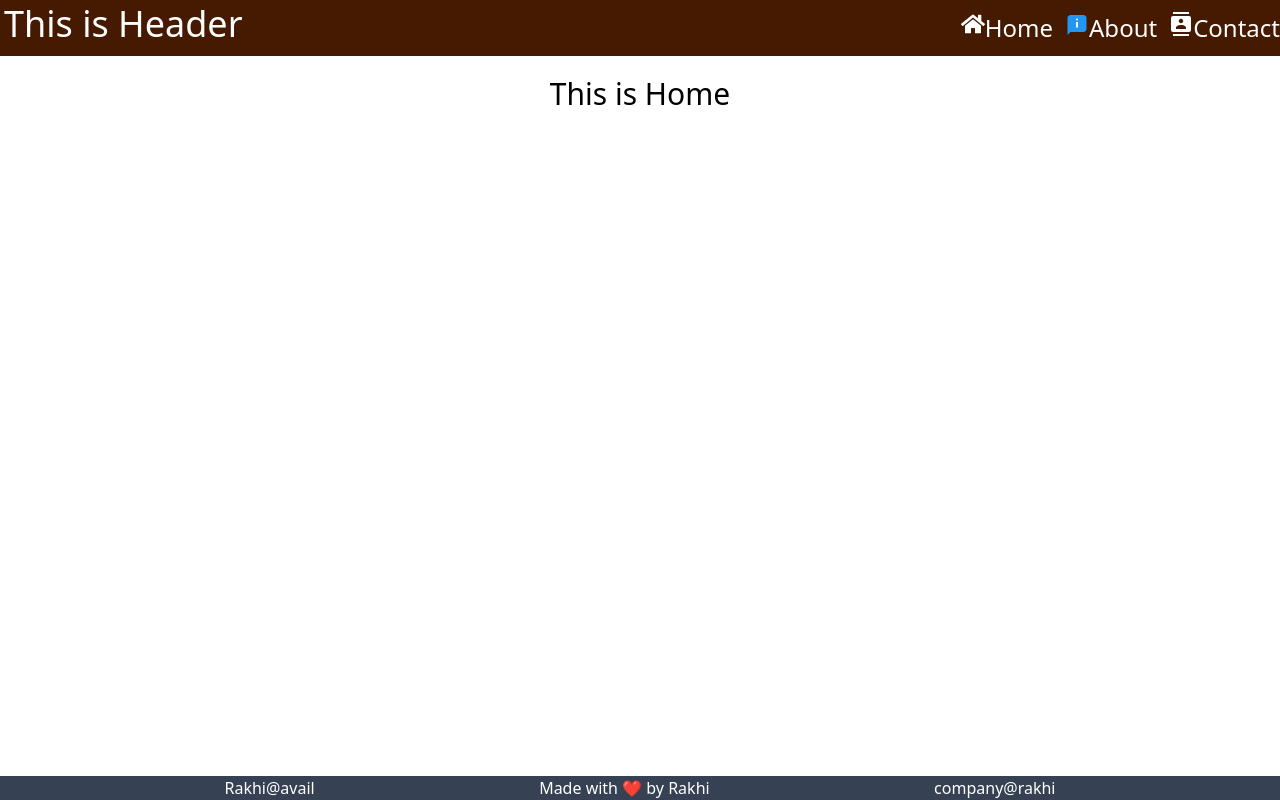
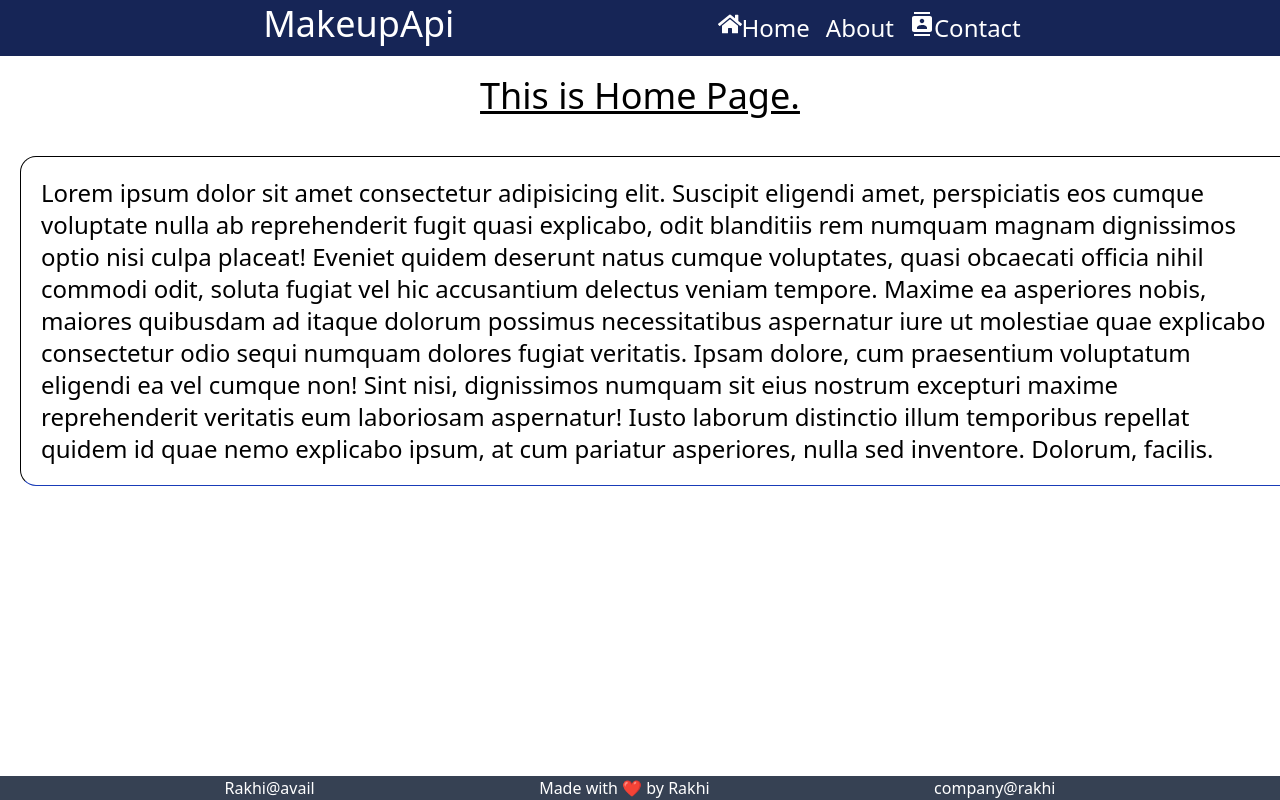
Before and after one commit to Rakhiraj1686/RICR-Web-Development, a React (Vite) app in the folder react/MakeupAPI/: page / in a window 1280 px wide. Built offline with nearby package versions, Linux system fonts and the light colour scheme.

Commit message:
makeupApi

```diff
--- a/react/MakeupAPI/src/components/Header.jsx
+++ b/react/MakeupAPI/src/components/Header.jsx
@@ -1,27 +1,32 @@
 import React from "react";
 import { Link } from "react-router-dom";
-import { FcAbout } from "react-icons/fc";
 import { FaHome } from "react-icons/fa";
 import { MdContacts } from "react-icons/md";
-
 
 const Header = () => {
   return (
     <>
-     <div className="flex justify-between bg-amber-950">
-       <div className=" text-4xl flex  text-white p-1">This is Header</div>
-      <div className="flex  gap-3 text-2xl text-white py-3">
-        <Link to={"/"} className="text-decoration-none flex text-light"> <FaHome />
+      <div className="flex justify-evenly bg-blue-950">
+        <div className=" text-4xl flex  text-white p-1">MakeupApi</div>
+        <div className="flex  gap-4 text-2xl text-white py-3">
+          <Link to={"/"} className="text-decoration-none flex text-light">
+            {" "}
+            <FaHome />
             Home
           </Link>
-        <Link to={"/About"} className="text-decoration-none flex text-ligth"><FcAbout />
+          <Link to={"/About"} className="text-decoration-none flex text-ligth">
             About
           </Link>
-        <Link to={"/Contact"} className="text-decoration-none flex text-light"><MdContacts />
+          <Link
+            to={"/Contact"}
+            className="text-decoration-none flex text-light"
+          >
+            <MdContacts />
             Contact
           </Link>
         </div>
       </div>
+
     </>
   );
 };
--- a/react/MakeupAPI/src/pages/About.jsx
+++ b/react/MakeupAPI/src/pages/About.jsx
@@ -3,7 +3,15 @@ import React from "react";
 const About = () => {
   return (
     <>
-      <h3 className="text-3xl flex justify-center p-5">This is About</h3>
+      <h3 className="text-4xl flex justify-center p-5 m-5"><u>This is About</u></h3>
+      <p className="m-5 p-5 text-2xl container border border-amber-950 rounded-2xl">
+        Lorem ipsum dolor, sit amet consectetur adipisicing elit. Optio ullam
+        praesentium totam commodi voluptatibus velit provident quos sint
+        assumenda. Laboriosam natus reprehenderit explicabo aut cumque error,
+        voluptatem amet id voluptatum quibusdam eum officia iusto numquam neque
+        maiores corporis iste sit? Provident recusandae dolores a architecto
+        nostrum, consectetur quod numquam nam.
+      </p>
     </>
   );
 };
--- a/react/MakeupAPI/src/pages/Contact.jsx
+++ b/react/MakeupAPI/src/pages/Contact.jsx
@@ -3,7 +3,12 @@ import React from "react";
 const Contact = () => {
   return (
     <>
-      <h3 className="text-3xl flex justify-center p-5">This is Contact</h3>
+      <h3 className="text-4xl flex justify-center p-5 "><u>This is Contact</u></h3>
+      <div className="text-center text-2xl gap-2.5">
+        <div>Contact : +91 98014XXXXX</div>
+        <div>Email : rakhiraj@gmail.com</div>
+        <div>Location : India</div>
+      </div>
     </>
   );
 };
--- a/react/MakeupAPI/src/pages/Home.jsx
+++ b/react/MakeupAPI/src/pages/Home.jsx
@@ -3,7 +3,23 @@ import React from "react";
 const Home = () => {
   return (
     <>
-      <h2 className="text-3xl flex justify-center p-5">This is Home</h2>
+      <h2 className="text-4xl flex justify-center p-5"><u>This is Home Page. </u></h2>
+      <p className="m-5 p-5 text-2xl container border border-b-blue-800 rounded-2xl">
+        Lorem ipsum dolor sit amet consectetur adipisicing elit. Suscipit
+        eligendi amet, perspiciatis eos cumque voluptate nulla ab reprehenderit
+        fugit quasi explicabo, odit blanditiis rem numquam magnam dignissimos
+        optio nisi culpa placeat! Eveniet quidem deserunt natus cumque
+        voluptates, quasi obcaecati officia nihil commodi odit, soluta fugiat
+        vel hic accusantium delectus veniam tempore. Maxime ea asperiores nobis,
+        maiores quibusdam ad itaque dolorum possimus necessitatibus aspernatur
+        iure ut molestiae quae explicabo consectetur odio sequi numquam dolores
+        fugiat veritatis. Ipsam dolore, cum praesentium voluptatum eligendi ea
+        vel cumque non! Sint nisi, dignissimos numquam sit eius nostrum
+        excepturi maxime reprehenderit veritatis eum laboriosam aspernatur!
+        Iusto laborum distinctio illum temporibus repellat quidem id quae nemo
+        explicabo ipsum, at cum pariatur asperiores, nulla sed inventore.
+        Dolorum, facilis.
+      </p>
     </>
   );
 };
```
Also changed, not shown: react/MakeupAPI/src/components/Footer.jsx (line endings or trailing spaces). Lines whose indentation alone changed are shown as unchanged.
